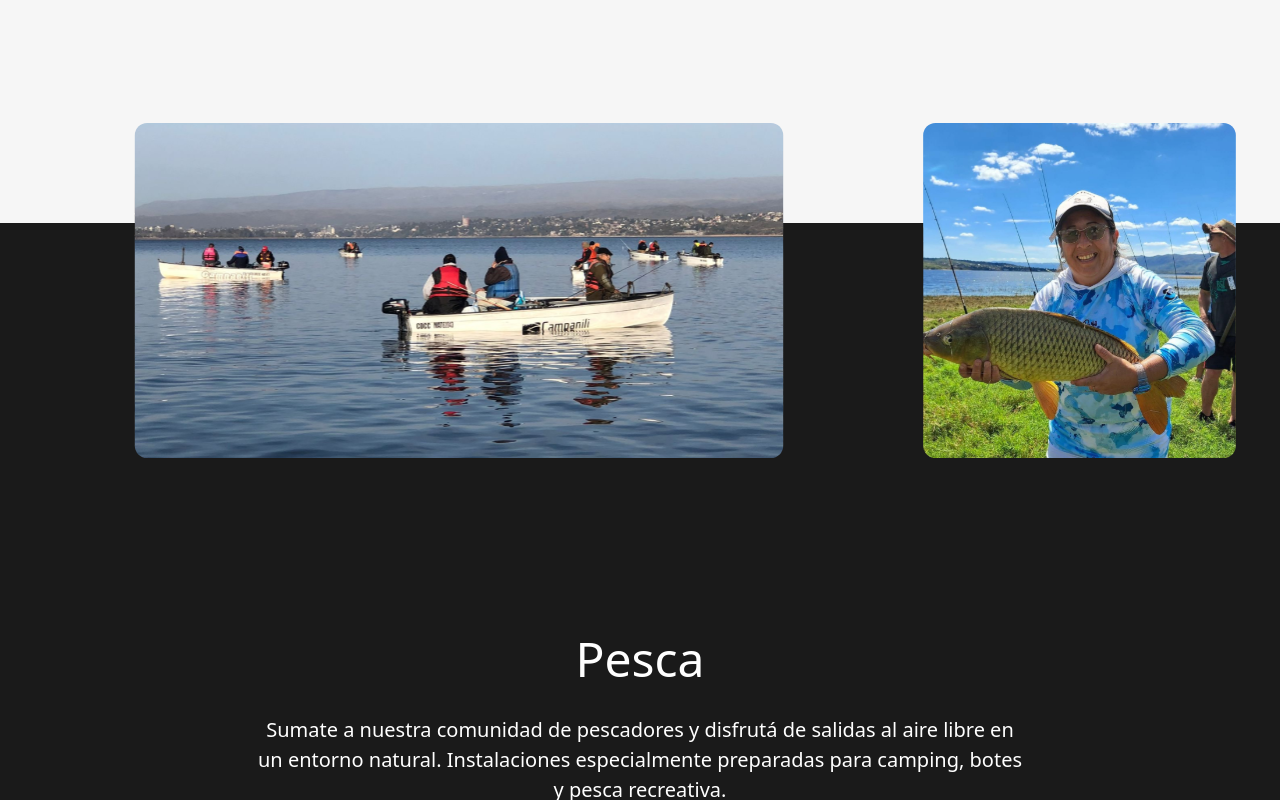
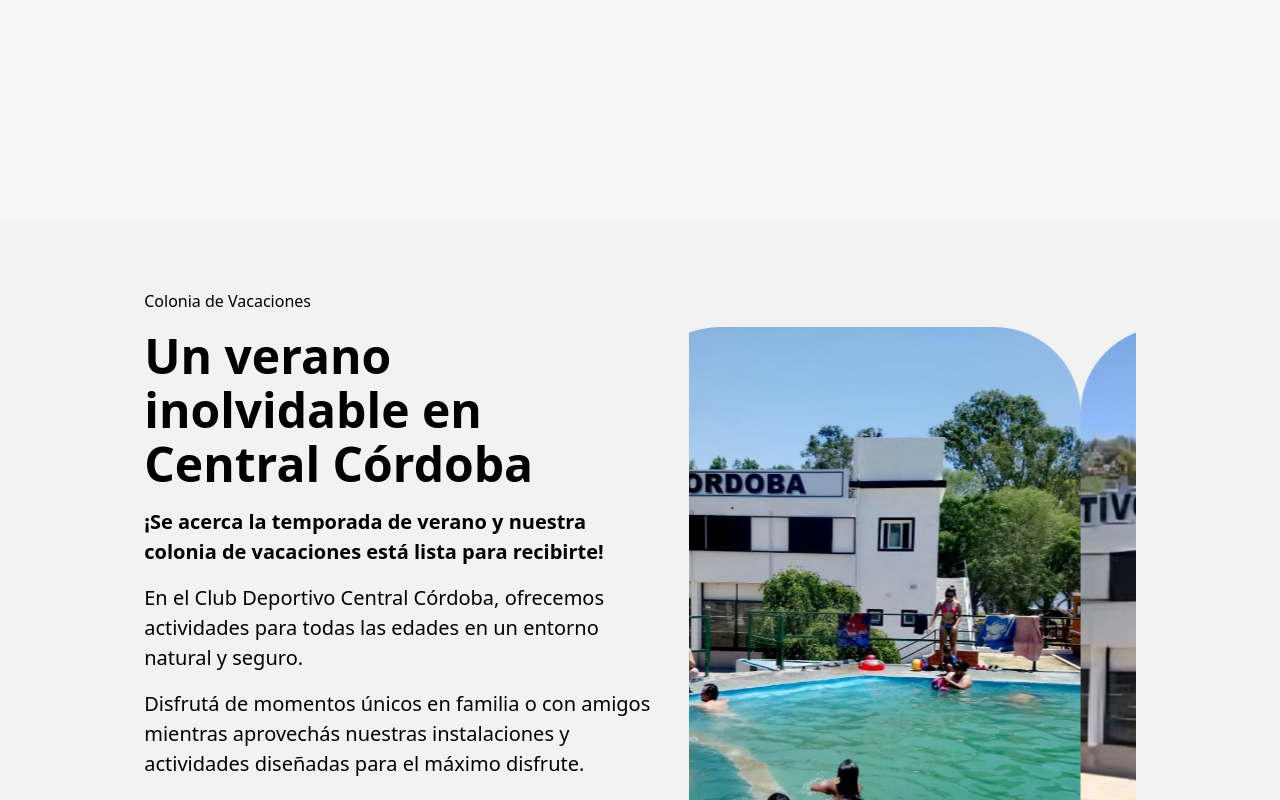
Before and after one commit to AgustinMateos/clubdeportivocordoba, a Next.js app: page / in a window 1280 px wide. Shown: the part 2320-3120 px from the top of the page. Built offline with nearby package versions, Linux system fonts and the light colour scheme.

Commit message:
pesca borrado

```diff
--- a/src/app/page.jsx
+++ b/src/app/page.jsx
@@ -15,8 +15,8 @@
       <main className="relative">
        <PrimerComponente/>
       <Actividades/>
-      <Pesca/>
-       <Colonia/> */
+      {/* <Pesca/> */}
+       <Colonia/>
        {/* <Historia/>
        }
        {/* <Tarifas/> */}
```
